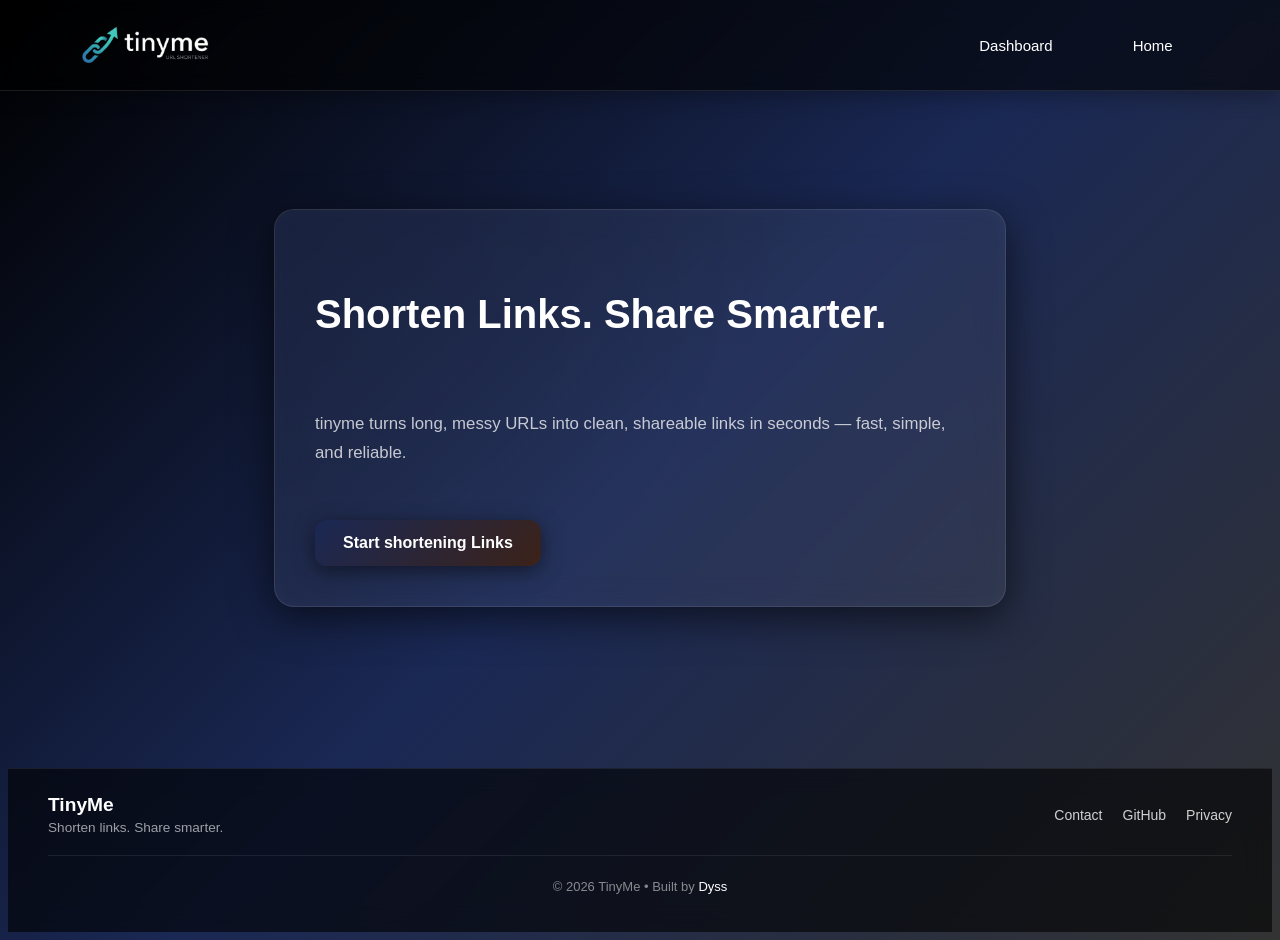
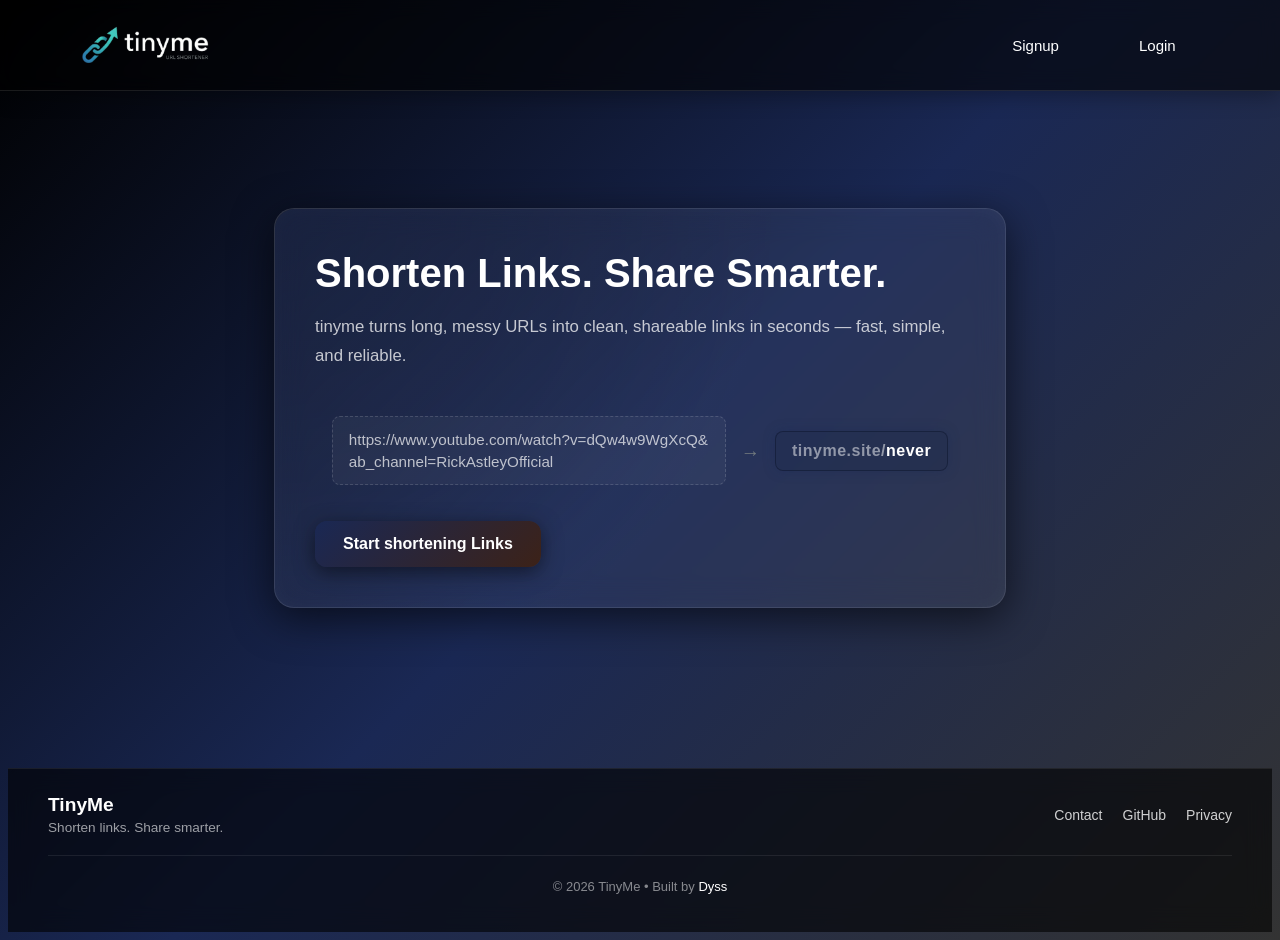
Before and after one commit to Dysslike/link_shortener, a Django app: page /landing/ in a window 1280 px wide. Run offline with Django 5.2, Linux system fonts and the light colour scheme.

Commit message:
Small Work not much today

```diff
--- a/link/models.py
+++ b/link/models.py
@@ -8,6 +8,7 @@ from django.db import models
 
 class User(models.Model):
     user_id = models.BigAutoField(primary_key=True)
+    username = models.CharField(max_length=30)
     email = models.EmailField(max_length=255, null=False)
     first_name = models.CharField(max_length=30)
     last_name = models.CharField(max_length=30, blank=True, null=True )
--- /dev/null
+++ b/link/static/link/css/card.css
@@ -0,0 +1,97 @@
+/* Cards */
+.big-card {
+    display: flex;
+    flex-direction: column;
+
+    background: rgba(255, 255, 255, 0.05); /* transparent glass */
+    backdrop-filter: blur(15px);
+
+    border: 1px solid rgba(255, 255, 255, 0.1);
+    border-radius: 20px;
+
+    padding: 40px;
+    max-width: 650px;
+    width: 100%;
+
+    box-shadow:
+        0 10px 40px rgba(0, 0, 0, 0.6),
+        inset 0 0 20px rgba(255,255,255,0.03);
+
+    transition: all 0.3s ease;
+}
+
+.big-card::before {
+    content: "";
+    position: absolute;
+    inset: 0;
+    border-radius: 20px;
+    background: radial-gradient(
+        circle at top left,
+        rgba(26, 40, 84, 0.4),
+        transparent 60%
+    );
+    z-index: -1;
+}
+
+.big-card:hover {
+    transform: translateY(-8px) scale(1.01);
+    box-shadow:
+        0 20px 60px rgba(0, 0, 0, 0.8),
+        inset 0 0 25px rgba(255,255,255,0.05);
+}
+
+.card-details {
+    display: flex;
+    flex-direction: column;
+    gap: 16px;
+}
+
+.card-titletext {
+    font-size: 2.5rem;
+    font-weight: 700;
+    line-height: 1.2;
+
+    margin: 0; /* 🔥 important */
+}
+
+.card-bodytext {
+    font-size: 1.05rem;
+    color: rgba(255,255,255,0.75);
+    line-height: 1.7;
+
+    margin: 0; /* 🔥 important */
+}
+.card-button {
+    align-self: flex-start;
+
+    background: linear-gradient(
+        135deg,
+        var(--space-indigo),
+        var(--dark-coffee)
+    );
+
+    color: var(--white);
+    border: none;
+    border-radius: 12px;
+
+    margin-top: 20px;
+    padding: 14px 28px;
+
+    cursor: pointer;
+
+    font-size: 1rem;
+    font-weight: 600;
+
+    box-shadow: 0 5px 20px rgba(0,0,0,0.5);
+
+    transition: all 0.25s ease;
+}
+
+.card-button:hover {
+    transform: translateY(-2px) scale(1.03);
+    box-shadow: 0 10px 30px rgba(0,0,0,0.7);
+}
+
+.card-button:active {
+    transform: scale(0.98);
+}
--- /dev/null
+++ b/link/static/link/css/landing.css
@@ -0,0 +1,81 @@
+/* landing */
+.link-showcase {
+    margin-top: 30px;
+
+    display: flex;
+    align-items: center;
+    justify-content: center;
+
+    gap: 15px;
+    flex-wrap: wrap;
+}
+
+.long-link {
+    background: rgba(255,255,255,0.04);
+    border: 1px dashed rgba(255,255,255,0.15);
+
+    padding: 12px 16px;
+    border-radius: 8px;
+
+    font-size: 0.95rem;
+    line-height: 1.4;
+
+    color: rgba(255,255,255,0.7);
+
+    max-width: 360px;
+
+    white-space: normal;
+    word-break: break-all;
+    overflow-wrap: anywhere;
+}
+
+.arrow {
+    font-size: 1.2rem;
+    color: var(--grey);
+}
+
+.short-link {
+    background: rgba(26, 36, 68, 0.25); /* soft indigo tint */
+
+    border: 1px solid rgba(17, 25, 51, 0.6);
+
+    padding: 10px 16px;
+    border-radius: 8px;
+
+    font-weight: 600;
+    color: var(--white);
+
+    letter-spacing: 0.5px;
+
+    box-shadow:
+        0 0 12px rgba(26, 40, 84, 0.4);
+
+    transition: all 0.25s ease;
+}
+
+.short-link {
+    transition: all 0.3s ease;
+}
+
+.short-link:hover {
+    box-shadow:
+        0 0 18px rgba(26, 40, 84, 0.7);
+
+    transform: translateY(-2px);
+}
+
+.label {
+    font-size: 0.7rem;
+    color: rgba(255,255,255,0.4);
+    margin-bottom: 5px;
+    display: block;
+}
+
+.domain {
+    color: rgba(255,255,255,0.5);
+}
+
+.slug {
+    color: var(--white);
+    font-weight: 700;
+}
--- /dev/null
+++ b/link/static/link/css/navbar.css
@@ -0,0 +1,77 @@
+/* navigation bar */
+.navbar {
+    display: flex;
+    justify-content: space-between;
+    align-items: center;
+
+    position: fixed;
+    top: 0;
+    left: 0;
+
+    width: 100%;
+    z-index: 1000;
+
+    padding: 10px 40px;
+    box-sizing: border-box;
+
+    background: rgba(0, 0, 0, 0.6);
+    backdrop-filter: blur(10px);
+
+    border-bottom: 1px solid rgba(255,255,255,0.1);
+    box-shadow: 0 5px 20px rgba(0,0,0,0.3);
+}
+
+
+/* LOGO */
+.navbar-brand {
+    display: flex;
+    align-items: center;
+
+    left: 0;
+    position: relative;
+}
+
+.navbar .navbar-brand img {
+    height: 40px;
+    width: auto;
+    display: block;
+}
+
+/* nav bar buttons */
+.navbar a {
+    display: flex;
+    align-items: center;
+    position: relative;
+
+    float: right;
+    color: var(--white);
+    font-weight: 500;
+    padding: 15px 40px;
+    text-decoration: none;
+    font-size: 15px;
+    border-radius: 20px;
+    width: max-content;
+    right: 10%;
+}
+
+/* underline under nav buttons*/
+.navbar a::after{
+    content: "";
+    background-image: linear-gradient(45deg,var(--space-indigo),var(--grey));
+    height: 1px;
+    width: 0%;
+    position: absolute;
+    bottom: 0;
+    left: 0;
+    transition: 0.2s ease-out ;
+}
+
+.navbar a:hover::after{
+    width: 100%;
+}
+
+.navbar a:hover {
+    /* horizontal | vertical | blur | color */
+    text-shadow: 0px 3px 10px#ffffff;
+    transition: 0.1s
+}
--- a/link/static/link/css/style.css
+++ b/link/static/link/css/style.css
@@ -41,86 +41,10 @@ body::before {
     );
 }
 
-/* navigation bar */
-.navbar {
-    display: flex;
-    justify-content: space-between;
-    align-items: center;
-
-    position: fixed;
-    top: 0;
-    left: 0;
-
-    width: 100%;
-    z-index: 1000;
-
-    padding: 10px 40px;
-    box-sizing: border-box;
-
-    background: rgba(0, 0, 0, 0.6);
-    backdrop-filter: blur(10px);
-
-    border-bottom: 1px solid rgba(255,255,255,0.1);
-    box-shadow: 0 5px 20px rgba(0,0,0,0.3);
-}
 
 
-/* LOGO */
-.navbar-brand {
-    display: flex;
-    align-items: center;
-
-    left: 0;
-    position: relative;
-}
-
-.navbar .navbar-brand img {
-    height: 40px;
-    width: auto;
-    display: block;
-}
-
-/* nav bar buttons */
-.navbar a {
-    display: flex;
-    align-items: center;
-    position: relative;
-
-    float: right;
-    color: var(--white);
-    font-weight: 500;
-    padding: 15px 40px;
-    text-decoration: none;
-    font-size: 15px;
-    border-radius: 20px;
-    width: max-content;
-    right: 10%;
-}
-
-/* underline under nav buttons*/
-.navbar a::after{
-    content: "";
-    background-image: linear-gradient(45deg,var(--space-indigo),var(--grey));
-    height: 1px;
-    width: 0%;
-    position: absolute;
-    bottom: 0;
-    left: 0;
-    transition: 0.2s ease-out ;
-}
-
-.navbar a:hover::after{
-    width: 100%;
-}
-
-.navbar a:hover {
-    /* horizontal | vertical | blur | color */
-    text-shadow: 0px 3px 10px#ffffff;
-    transition: 0.1s
-}
-
 /* Container */
-.my-container {
+.hero-container{
     display: flex;
     align-items: center;
     justify-content: center;
@@ -242,104 +73,6 @@ body::before {
 }
 
 /* push footer down */
-.my-container {
+.hero-container {
     flex: 1;
 }
-
-/* footer */
-.landing-footer {
-    background: rgba(0, 0, 0, 0.6);
-    backdrop-filter: blur(12px);
-
-    border-top: 1px solid rgba(255,255,255,0.08);
-
-    padding: 25px 40px;
-    margin-top: 40px;
-}
-
-.footer-content {
-    display: flex;
-    justify-content: space-between;
-    align-items: center;
-
-    max-width: 1200px;
-    margin: auto;
-
-    flex-wrap: wrap;
-    gap: 15px;
-}
-
-.footer-content p {
-    color: rgba(255,255,255,0.6);
-    font-size: 14px;
-}
-
-.footer-links {
-    display: flex;
-    gap: 20px;
-}
-
-.footer-links a {
-    color: rgba(255,255,255,0.8);
-    text-decoration: none;
-    font-size: 14px;
-    position: relative;
-    transition: 0.2s ease;
-}
-
-.footer-links a::after {
-    content: "";
-    position: absolute;
-    bottom: -3px;
-    left: 0;
-
-    width: 0%;
-    height: 1px;
-
-    background: linear-gradient(
-        45deg,
-        var(--space-indigo),
-        var(--grey)
-    );
-
-    transition: 0.2s ease;
-}
-
-.footer-links a:hover::after {
-    width: 100%;
-}
-
-.footer-links a:hover {
-    color: var(--white);
-}
-
-.footer-brand h3 {
-    margin: 0;
-    font-size: 1.2rem;
-    font-weight: 700;
-    color: var(--white);
-}
-
-.footer-brand p {
-    margin: 4px 0 0;
-    font-size: 0.85rem;
-    color: rgba(255,255,255,0.6);
-}
-
-.footer-bottom {
-    text-align: center;
-    margin-top: 20px;
-    padding-top: 10px;
-
-    border-top: 1px solid rgba(255,255,255,0.08);
-}
-
-.footer-bottom p {
-    font-size: 13px;
-    color: rgba(255,255,255,0.5);
-}
-
-.footer-bottom p span {
-    color: var(--white);
-    font-weight: 500;
-}
--- a/link/templates/link/index.html
+++ b/link/templates/link/index.html
@@ -5,7 +5,13 @@
     <meta charset="UTF-8">
     <meta name="viewport" content="width=device-width, initial-scale=1.0">
     <title>Tinyme</title>
+
     <link rel="stylesheet" href="{% static 'link/css/style.css' %}">
+    <link rel="stylesheet" href="{% static 'link/css/card.css'%}">
+    <link rel="stylesheet" href="{% static 'link/css/landing.css'%}">
+    <link rel="stylesheet" href="{% static 'link/css/navbar.css'%}">
+    <link rel="stylesheet" href="{% static 'link/css/footer.css'%}">
+
     <script src="{%static 'link/js/app.js'%}">  </script>
 </head>
 <body>
@@ -14,8 +20,13 @@
             <img src="{% static 'assets/images/logo_tiny.png'%}" alt="logo">
         </a>
         <div class="Nav-links">
-            <a href="{% url 'home' %}"> Home </a>
-            <a href="{% url 'dashboard' %}"> Dashboard </a>
+            {% if user.is_authenticated %}
+                <a href="{% url 'home' %}"> Home </a>
+                <a href="{% url 'dashboard' %}"> Dashboard </a>
+            {% else %}
+                <a href="{% url 'login' %}"> Login </a>
+                <a href="{% url 'signup' %}"> Signup </a>
+            {% endif %}
         </div>
 
     </nav>
--- a/link/templates/link/pages/landing.html
+++ b/link/templates/link/pages/landing.html
@@ -2,17 +2,31 @@
 
 {% block content %}
 <div class="page-wrapper">
-    <div class="my-container">
+
+    <div class="hero-container">
+
         <div class="big-card">
+
             <div class="card-details">
                 <p class="card-titletext"> Shorten Links. Share Smarter. </p>
                 <p class="card-bodytext">  tinyme turns long, messy URLs into clean, shareable links in seconds — fast, simple, and reliable.</p>
+
+                    <div class="link-showcase">
+                        <div class="long-link">
+                            https://www.youtube.com/watch?v=dQw4w9WgXcQ&ab_channel=RickAstleyOfficial
+                        </div>
+                        <div class="arrow">→</div>
+                        <div class="short-link">
+                            <span class="domain">tinyme.site/</span><span class="slug">never</span>
+                        </div>
+                    </div>
+
                 <button class="card-button"> Start shortening Links</button>
             </div>
+        </div>
+    </div>
 
-        </div>
 
-    </div>
 
     <footer class="landing-footer">
         <div class="footer-content">
--- a/link/templates/link/pages/login.html
+++ b/link/templates/link/pages/login.html
@@ -1,5 +1,5 @@
 {% extends "link/index.html" %}
 
 {% block content %}
-<h1> Login </h1>
+    <h1> Login </h1>
 {% endblock %}
```
Also changed, not shown: other parts of link/static/link/css/style.css (+0 -93 lines), link/static/link/css/footer.css (added, +97 -0 lines), link/templates/link/pages/signup.html (+6 -1 lines).
